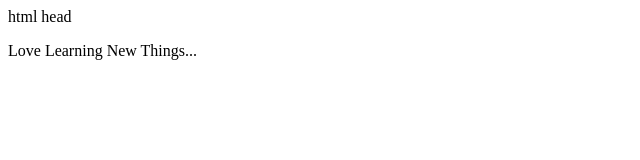
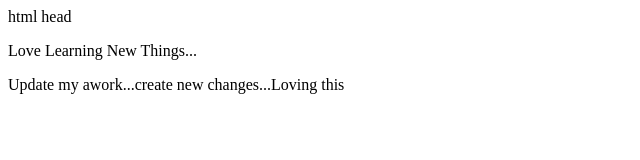
Before and after one commit to Otlhomame/First-Website, a plain HTML site: page index.html in a window 1280 px wide. Shown: the whole page, without its empty margins (0-640 px from the left). Drawn offline with Linux system fonts and the light colour scheme.

Commit message:
updated index

```diff
--- a/index.html
+++ b/index.html
@@ -7,5 +7,6 @@ head
 </head>
 <body>
   <p> Love Learning New Things... </p>
+  <p>Update my awork...create new changes...Loving this</p>
 </body>
 </html>
```
